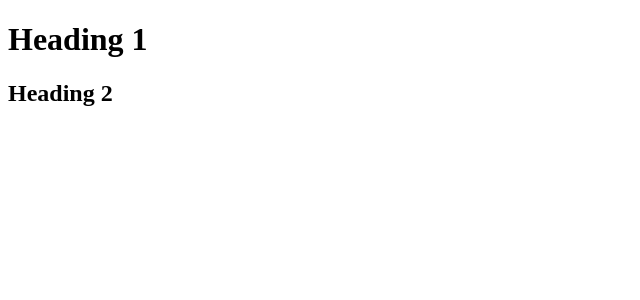
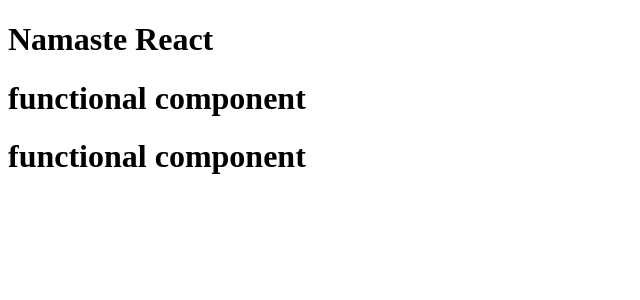
Before and after one commit to samrendra-kumar/React-rip, a React (Vite) app: page / in a window 1280 px wide. Shown: the top 300 px of the page, without its empty margins (0-640 px from the left). Built offline with nearby package versions, Linux system fonts and the light colour scheme.

Commit message:
Syntactical sugar of jsx

```diff
--- a/App.js
+++ b/App.js
@@ -2,32 +2,35 @@
 import React from "react";
 import ReactDOM from "react-dom/client";
 
+//React element
+const Heading=()=>(
+    <h1 id="title" key="h2">
+        Namaste React
+    </h1>
+)
 
-const heading=React.createElement("h1",
+
+
+//React  component
+const HeaderComponent = () =>
     {
-        id:"title",
-    },
-    "Namaste Everyone!");
+        return (
+            <div>
+             <Heading/>   {/*component composition (component inside the component ) */}
+                  <h1>functional component </h1>
+                  <h1>functional component </h1>
+            </div>
 
-    const heading1=React.createElement("h1",
-    {
-      id:"title",
-    },
-    "Heading 1");
-
-    const heading2=React.createElement("h2",
-    {
-     id:"title",
-    },"Heading 2");
-
-    const container=React.createElement(
-        "div",
-        {
-            id:"container",
-        },
-        [heading1,heading2]
-    )
+        )
+    }
+//without return statement even we can write that
+const HeaderComponent2 = ()=>(
+    <div>
+        <h1>Namaste react functional component</h1>
+        <h2>This is a h2 tag</h2>
+    </div>
+)
 
 
     const root=ReactDOM.createRoot(document.getElementById("root"));
-    root.render(container);
+    root.render(<HeaderComponent/>);
```
Also changed, not shown: package.json (+5 -4 lines), .babelrc (added), 1 other file (tests, documents, lock files or other folders).
